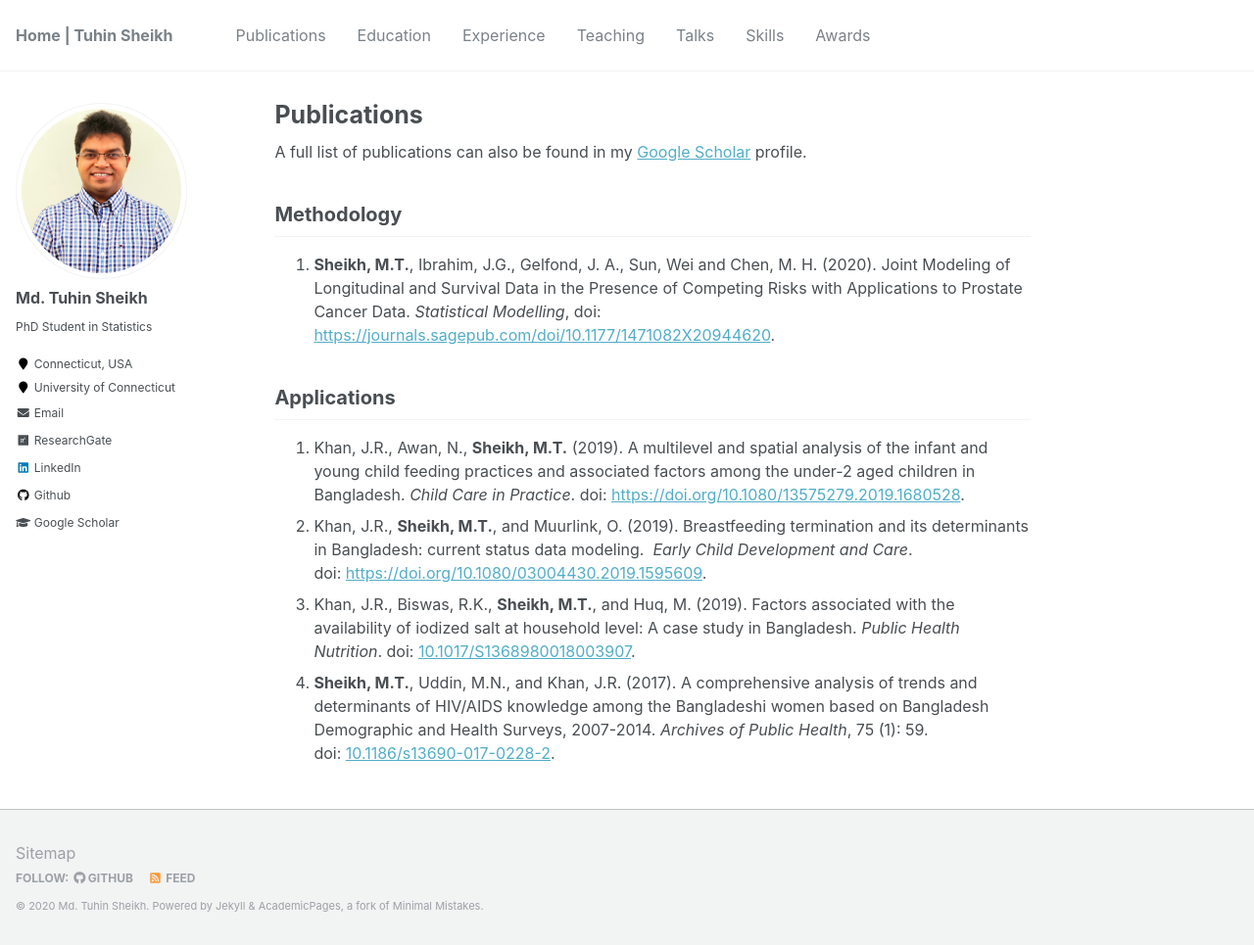
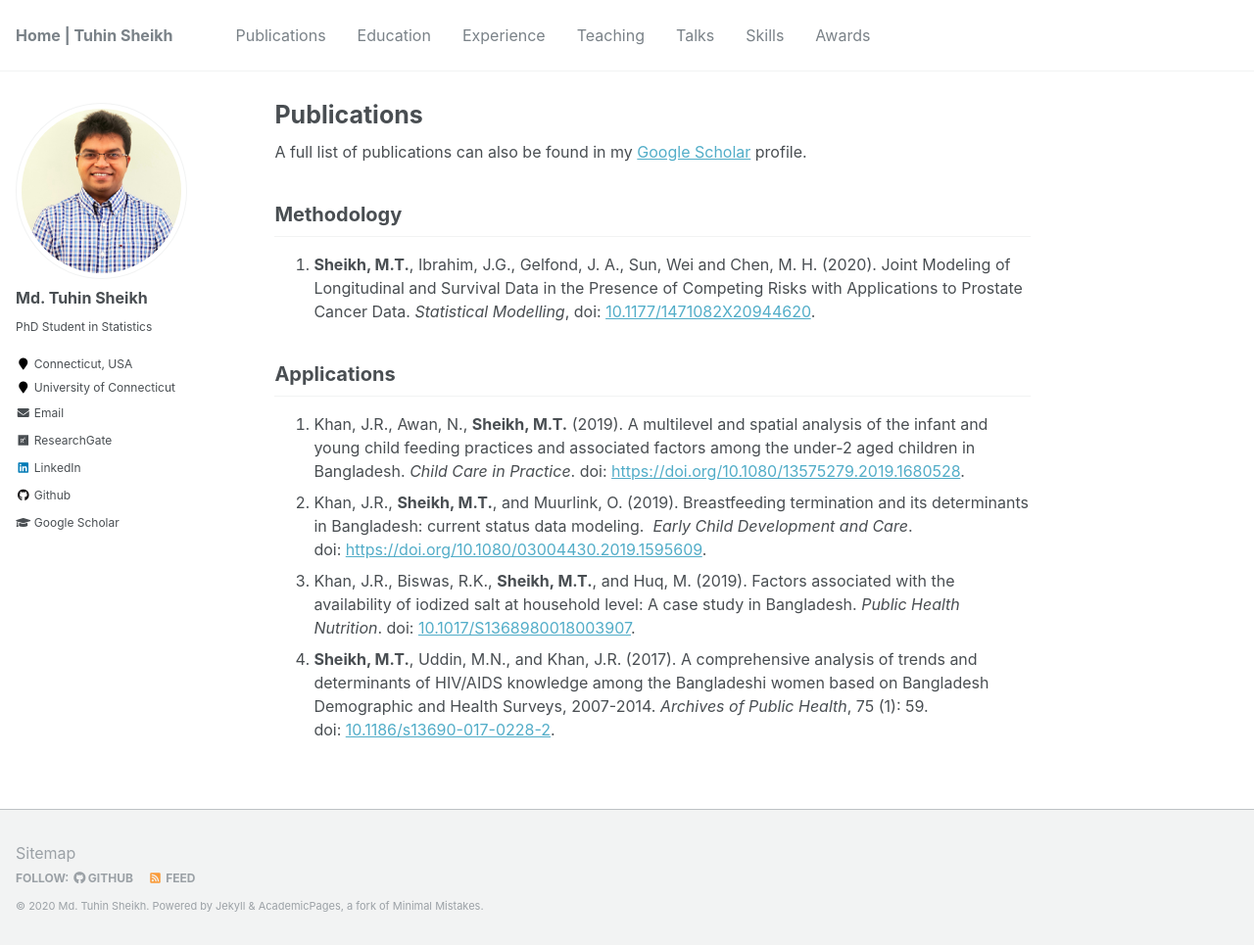
Before and after one commit to mdtuhinsheikh/mdtuhinsheikh.github.io, a Jekyll site: the page built from _pages/publications.md, in a window 1280 px wide and 965 px high. Shown: the whole window at 98% size. Built offline with Jekyll 4.4.1, drawn with Linux system fonts in a browser that asks for light colours; part of the change alters nothing that is shown.

Commit message:
Update publications.md

```diff
--- a/_pages/publications.md
+++ b/_pages/publications.md
@@ -10,7 +10,7 @@ A full list of publications can also be found in my
 ## Methodology
 1. **Sheikh, M.T.**, Ibrahim, J.G., Gelfond, J. A., Sun, Wei and Chen, M. H. (2020). Joint Modeling of
 Longitudinal and Survival Data in the Presence of Competing Risks with Applications
-to Prostate Cancer Data. *Statistical Modelling*, doi: [https://journals.sagepub.com/doi/10.1177/1471082X20944620](https://journals.sagepub.com/doi/10.1177/1471082X20944620).
+to Prostate Cancer Data. *Statistical Modelling*, doi: [10.1177/1471082X20944620](https://journals.sagepub.com/doi/10.1177/1471082X20944620).
 
 ## Applications
 1. Khan, J.R., Awan, N., **Sheikh, M.T.** (2019). A multilevel and spatial analysis
```
